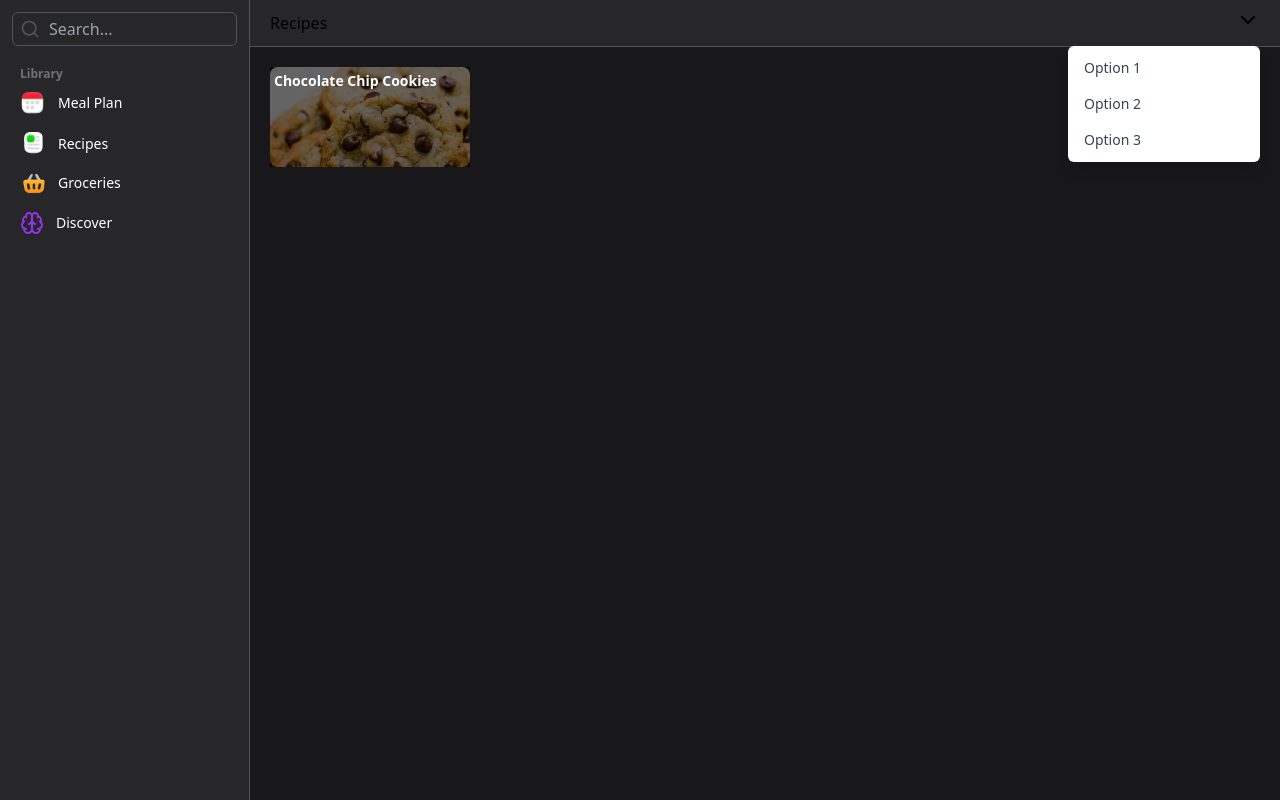
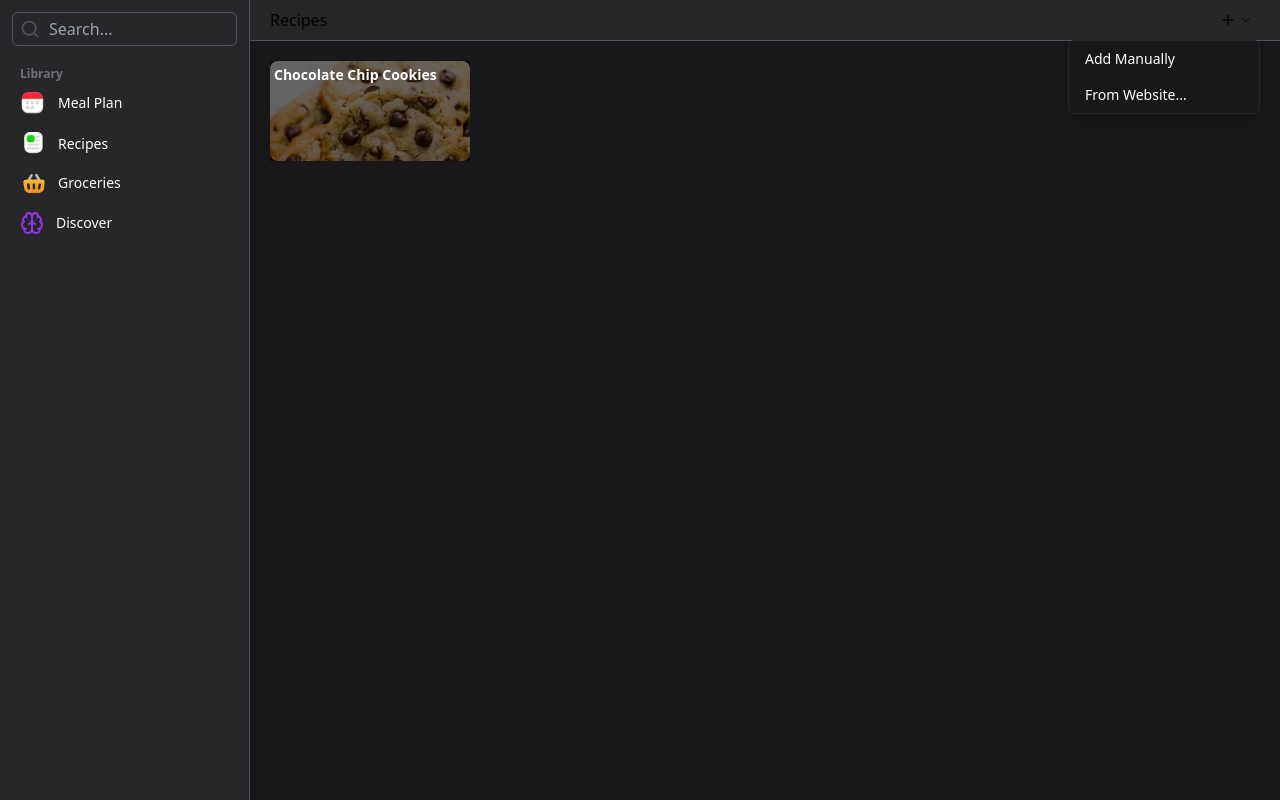
Before and after one commit to JordanVera/meal_prep_pwa, a Next.js app: page /recipes in a window 1280 px wide. Both pictures are taken after a click on the button 1248 px from the left and 20 px from the top of the page. Built offline with nearby package versions, Linux system fonts and the light colour scheme.

Commit message:
chore: Update dependencies and add AddRecipe_FromWebsite modal

```diff
--- a/src/components/buttons/AddRecipeButton.jsx
+++ b/src/components/buttons/AddRecipeButton.jsx
@@ -1,37 +1,38 @@
-import { useState } from 'react';
-import { ChevronDown } from 'lucide-react'; // Assuming you're using Lucide for icons
+import { useState, useEffect } from 'react';
+import { ChevronDown, Plus } from 'lucide-react'; // Assuming you're using Lucide for icons
+import { useUser } from '@/providers/UserContext';
 
 const AddRecipeButton = () => {
   const [isOpen, setIsOpen] = useState(false);
   const toggleDropdown = () => setIsOpen(!isOpen);
 
+  const { isLoading, handleOpenAddRecipeModal } = useUser();
+
+  useEffect(() => {
+    console.log({ isLoading });
+  }, [isLoading]);
+
   return (
     <div className="relative inline-block">
       <button
         onClick={toggleDropdown}
-        className="inline-flex items-center justify-center"
+        className="flex gap-1 items-center justify-center hover:bg-zinc-600 px-2 py-1 rounded-md"
       >
-        <ChevronDown /> {/* Your icon here */}
+        <Plus className="h-4 w-4" />
+        <ChevronDown className="h-3 w-3" /> {/* Your icon here */}
       </button>
       {isOpen && (
-        <div className="absolute right-0 mt-2 w-48 bg-white shadow-lg rounded-md z-50">
-          <ul className="py-1">
-            <li>
-              <button className="block px-4 py-2 text-sm text-gray-700 hover:bg-gray-100 w-full text-left">
-                Option 1
-              </button>
-            </li>
-            <li>
-              <button className="block px-4 py-2 text-sm text-gray-700 hover:bg-gray-100 w-full text-left">
-                Option 2
-              </button>
-            </li>
-            <li>
-              <button className="block px-4 py-2 text-sm text-gray-700 hover:bg-gray-100 w-full text-left">
-                Option 3
-              </button>
-            </li>
-          </ul>
+        <div className="absolute right-0 mt-2 w-48 bg-zinc-900 border border-zinc-800 shadow-lg rounded-md z-50">
+          <button className="block px-4 py-2 text-sm text-white hover:bg-zinc-800 w-full text-left">
+            Add Manually
+          </button>
+
+          <button
+            onClick={handleOpenAddRecipeModal}
+            className="block px-4 py-2 text-sm text-white hover:bg-zinc-800 w-full text-left"
+          >
+            From Website...
+          </button>
         </div>
       )}
     </div>
--- /dev/null
+++ b/src/components/modals/AddRecipe_FromWebsite.jsx
@@ -0,0 +1,114 @@
+import { useState } from 'react';
+import Box from '@mui/material/Box';
+import Button from '@mui/material/Button';
+import Typography from '@mui/material/Typography';
+import Modal from '@mui/material/Modal';
+import { useUser } from '@/providers/UserContext';
+import axios from 'axios';
+import { BounceLoader } from 'react-spinners';
+
+const style = {
+  position: 'absolute',
+  top: '50%',
+  left: '50%',
+  transform: 'translate(-50%, -50%)',
+  border: '2px solid #000',
+  boxShadow: 24,
+  p: 4,
+};
+
+export default function AddRecipe_FromWebsite() {
+  const { handleOpenAddRecipeModal, openAddRecipeModal } = useUser();
+  const [url, setUrl] = useState('');
+  const [loading, setLoading] = useState(false);
+  const [error, setError] = useState('');
+  const [recipe, setRecipe] = useState(null);
+
+  const handleImport = async () => {
+    setLoading(true);
+    setError('');
+    try {
+      const response = await axios.post('/api/extract-recipe', { url });
+
+      console.log(response.data);
+      // setRecipe(response.data);
+    } catch (error) {
+      setError('Failed to extract recipe');
+    } finally {
+      setLoading(false);
+    }
+  };
+
+  return (
+    <Modal
+      open={openAddRecipeModal}
+      onClose={handleOpenAddRecipeModal}
+      aria-labelledby="modal-modal-title"
+      aria-describedby="modal-modal-description"
+      size="small"
+    >
+      <Box sx={style} className="bg-zinc-900 rounded-xl w-[300px]">
+        {loading ? (
+          <BounceLoader color="#ff0000" loading={loading} size={50} />
+        ) : (
+          <div className="flex flex-col gap-3">
+            <h2 className="font-bold text-sm text-center">Recipe URL</h2>
+            <p className="text-xs text-center">
+              Import the recipe url and we will import the ingredients
+            </p>
+
+            <input
+              type="text"
+              placeholder="www.example.com/recipe"
+              value={url}
+              onChange={(e) => setUrl(e.target.value)}
+              className="w-full mt-2 py-1 px-2 rounded-md bg-zinc-700 focus:outline-none border border-zinc-500 focus:border-blue-500"
+            />
+
+            <div className="flex flex-col gap-2">
+              <button
+                onClick={handleImport}
+                className="border border-white rounded-md py-1"
+                disabled={loading}
+              >
+                Import
+              </button>
+              <button
+                onClick={handleOpenAddRecipeModal}
+                className="text-red-500 border border-red-500 rounded-md py-1"
+              >
+                Cancel
+              </button>
+            </div>
+
+            {error && (
+              <p className="text-red-500 text-xs text-center mt-2">{error}</p>
+            )}
+            {/* {recipe && (
+          <div className="mt-4">
+          <h3 className="font-bold text-sm">Recipe:</h3>
+          <p className="text-xs">{recipe.title}</p>
+          <h4 className="font-bold text-xs mt-2">Ingredients:</h4>
+          <ul className="list-disc list-inside">
+          {recipe.ingredients.map((ingredient, index) => (
+            <li key={index} className="text-xs">
+            {ingredient}
+            </li>
+            ))}
+            </ul>
+            <h4 className="font-bold text-xs mt-2">Instructions:</h4>
+            <ol className="list-decimal list-inside">
+            {recipe.instructions.map((instruction, index) => (
+              <li key={index} className="text-xs">
+              {instruction}
+              </li>
+              ))}
+              </ol>
+              </div>
+              )} */}
+          </div>
+        )}
+      </Box>
+    </Modal>
+  );
+}
--- a/src/pages/_app.js
+++ b/src/pages/_app.js
@@ -1,18 +1,24 @@
 import '@/styles/globals.css';
 import useServiceWorker from '../hooks/useServiceWorker';
 import Sidebar from '@/components/Sidebar';
+import { UserProvider } from '@/providers/UserContext';
+import AddRecipe_FromWebsite from '@/components/modals/AddRecipe_FromWebsite';
 
 function MyApp({ Component, pageProps }) {
   useServiceWorker();
 
   return (
-    <div className="flex min-h-screen bg-zinc-900">
-      <Sidebar />
+    <UserProvider>
+      <div className="flex min-h-screen bg-zinc-900">
+        <Sidebar />
 
-      <div className="flex-1">
-        <Component {...pageProps} />
+        <div className="flex-1">
+          <Component {...pageProps} />
+
+          <AddRecipe_FromWebsite />
+        </div>
       </div>
-    </div>
+    </UserProvider>
   );
 }
 
--- /dev/null
+++ b/src/pages/api/extract-recipe.js
@@ -0,0 +1,45 @@
+// pages/api/extract-recipe.js
+import axios from 'axios';
+
+const SPOONACULAR_API_KEY = 'a27ed32edc854fbbab486d3a512d830c';
+
+export default async function handler(req, res) {
+  const { url } = req.body;
+
+  if (req.method !== 'POST') {
+    return res.status(405).json({ error: 'Method not allowed' });
+  }
+
+  if (!url) {
+    return res.status(400).json({ error: 'URL is required' });
+  }
+
+  try {
+    const response = await axios.get(
+      `https://api.spoonacular.com/recipes/extract?url=${encodeURIComponent(
+        url
+      )}&apiKey=${SPOONACULAR_API_KEY}`
+    );
+
+    if (response.data) {
+      console.log('RESPONSE.DATA');
+      console.log(response.data);
+
+      // res.status(200).json({
+      //   title: response.data.title,
+      //   ingredients: response.data.extendedIngredients.map(
+      //     (ingredient) => ingredient.original
+      //   ),
+      //   instructions: response.data.instructions,
+      // });
+      res.status(200).json({
+        recipe: response.data,
+      });
+    } else {
+      res.status(404).json({ error: 'Recipe not found' });
+    }
+  } catch (error) {
+    console.error(error);
+    res.status(500).json({ error: 'Failed to extract recipe' });
+  }
+}
--- /dev/null
+++ b/src/providers/UserContext.jsx
@@ -0,0 +1,27 @@
+import React, { createContext, useContext, useState } from 'react';
+
+// Create Context
+const UserContent = createContext();
+
+// Provider Component
+export const UserProvider = ({ children }) => {
+  const [isLoading, setIsLoading] = useState(false);
+  const [openAddRecipeModal, setOpenAddRecipeModal] = useState(false);
+  const handleOpenAddRecipeModal = () => setOpenAddRecipeModal((prev) => !prev);
+
+  return (
+    <UserContent.Provider
+      value={{
+        isLoading,
+        setIsLoading,
+        handleOpenAddRecipeModal,
+        openAddRecipeModal,
+      }}
+    >
+      {children}
+    </UserContent.Provider>
+  );
+};
+
+// Custom hook to use the Loading context
+export const useUser = () => useContext(UserContent);
```
Also changed, not shown: package.json (+6 -1 lines), tailwind.config.js (+7 -6 lines), 2 other files (tests, documents, lock files or other folders).
